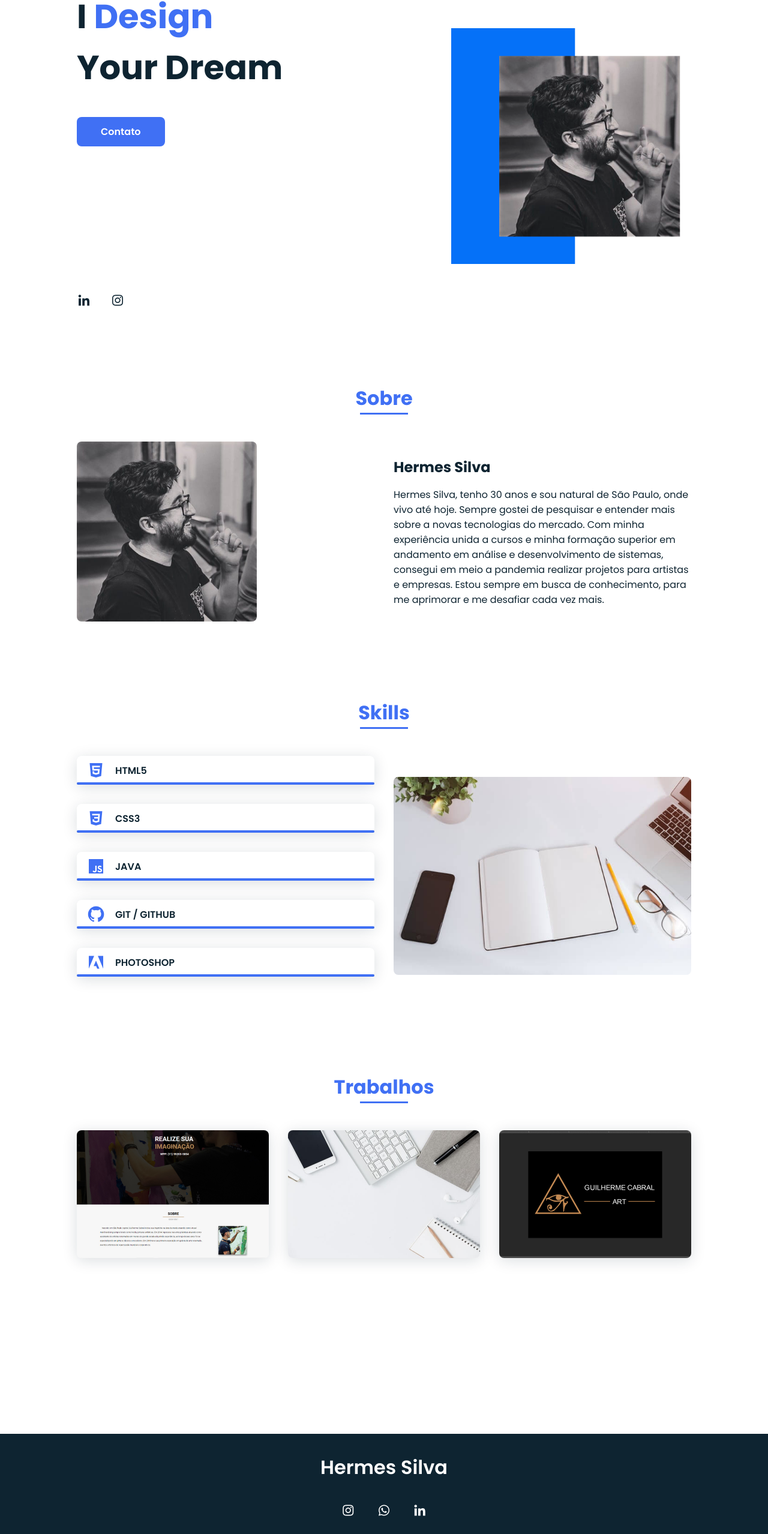
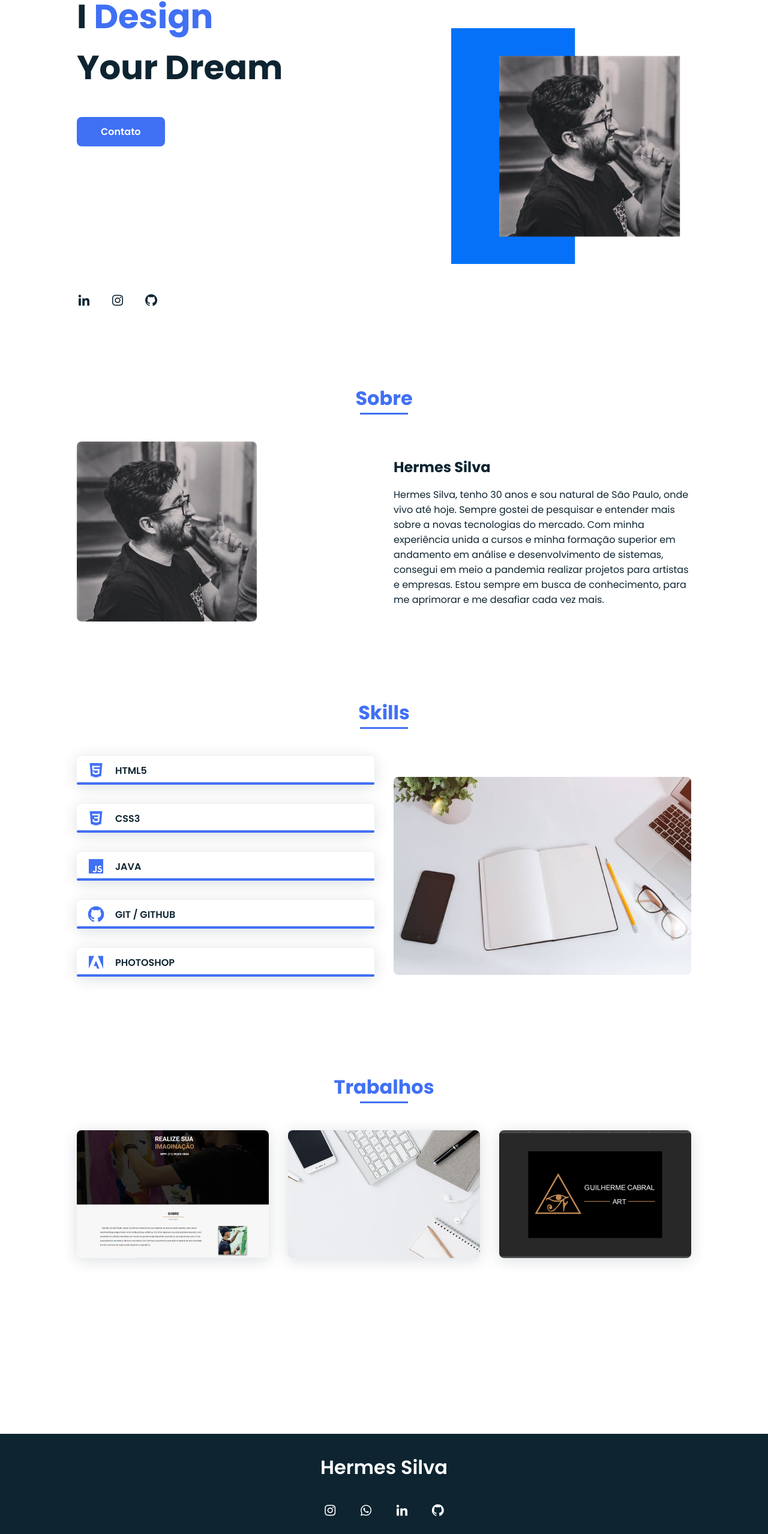
Before and after one commit to hermests/aboutme, a plain HTML site: page index.html in a window 1280 px wide. Shown: the part 240-2797 px from the top of the page at 60% size. Drawn offline with nearby package versions, Linux system fonts and the light colour scheme.

Commit message:
atualização icon git

```diff
--- a/index.html
+++ b/index.html
@@ -47,6 +47,7 @@
                 <div class="home__social">
                     <a href="https://www.linkedin.com/in/hermes-silva/" target="_blank" class="home__social-icon"><i class='bx bxl-linkedin'></i></a>
                     <a href="https://www.instagram.com/hermests/" target="_blank" class="home__social-icon"><i class='bx bxl-instagram' ></i></a>
+                    <a href="https://github.com/hermests" target="_blank" class="home__social-icon"><i class='bx bxl-github' ></i></a>
                 </div>
 
                 <div class="home__img">
@@ -185,6 +186,7 @@
                 <a href="https://www.instagram.com/hermests/" target="_blank" class="footer__icon"><i class='bx bxl-instagram' ></i></a>
                 <a href="https://wa.me/5511948354736" target="_blank" class="footer__icon"><i class='bx bxl-whatsapp' ></i></a>
                 <a href="https://www.linkedin.com/in/hermes-silva/" target="_blank" class="footer__icon"><i class='bx bxl-linkedin' ></i></a>
+                <a href="https://github.com/hermests" target="_blank" class="footer__icon"><i class='bx bxl-github' ></i></a>
             </div>
             <p>&#169; 2020 copyright all right reserved</p>
         </footer>
```
